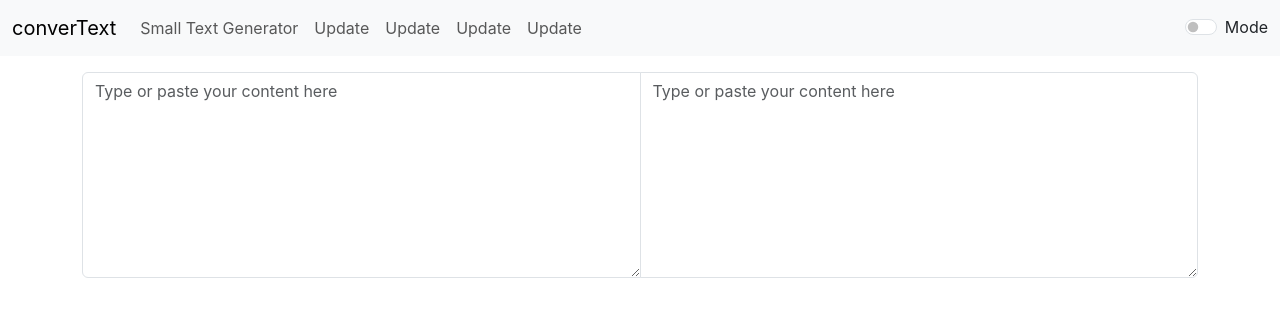
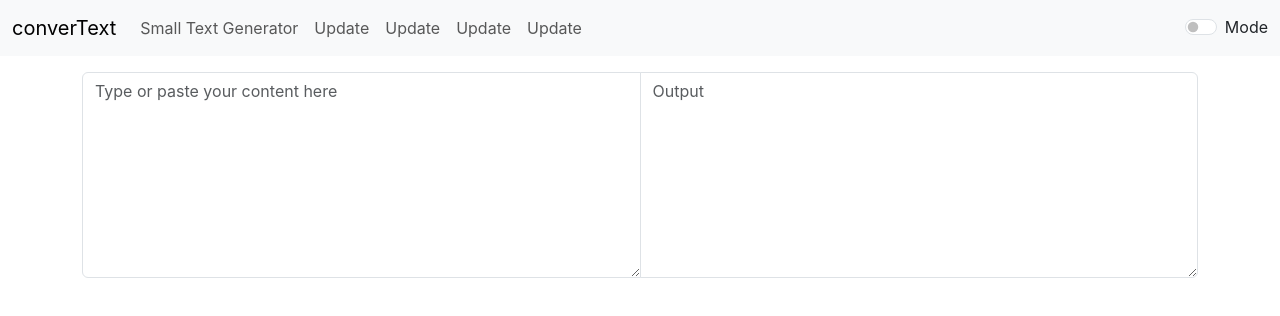
Before and after one commit to sahil0286/convertext, a React (Create React App) app: page /smalltextgenerator in a window 1280 px wide. Shown: the top 316 px of the page. Built offline with nearby package versions, Linux system fonts and the light colour scheme.

Commit message:
add condition on output box

```diff
--- a/src/components/Smalltext.js
+++ b/src/components/Smalltext.js
@@ -7,7 +7,14 @@ export default function Smalltext() {
     const textBox=(event)=>
   {
     setText(event.target.value)
-    setOut(text.toLowerCase())
+    if(event.target.value.length===0)
+    {
+        setOut("")
+    }
+    else
+    {
+        setOut(text.toLowerCase())
+    }
   }
     const x=()=>{}
 
@@ -15,7 +22,7 @@ export default function Smalltext() {
     <>
         <div className="container input-group mb-3 mt-3">
             <textarea className="form-control" value={text} id="text" rows="8" onChange={textBox} placeholder='Type or paste your content here'></textarea>
-            <textarea className="form-control" value={out} id="out" onChange={x} rows="8" placeholder='Type or paste your content here'></textarea>
+            <textarea className="form-control" value={out} id="out" onChange={x} rows="8" placeholder='Output'></textarea>
         </div>
     </>
   )
```
